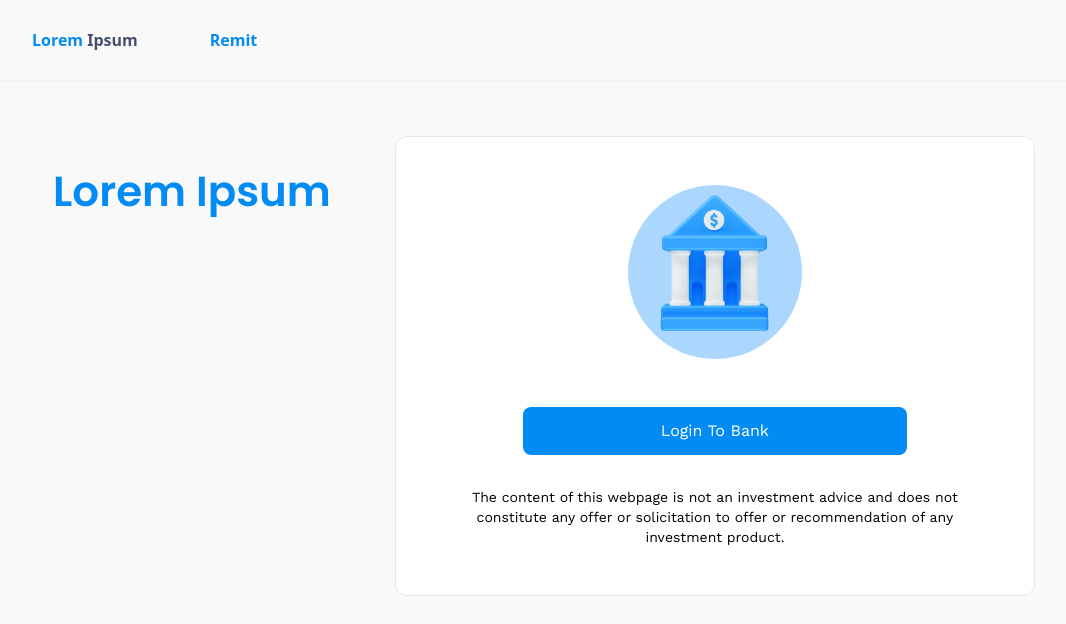
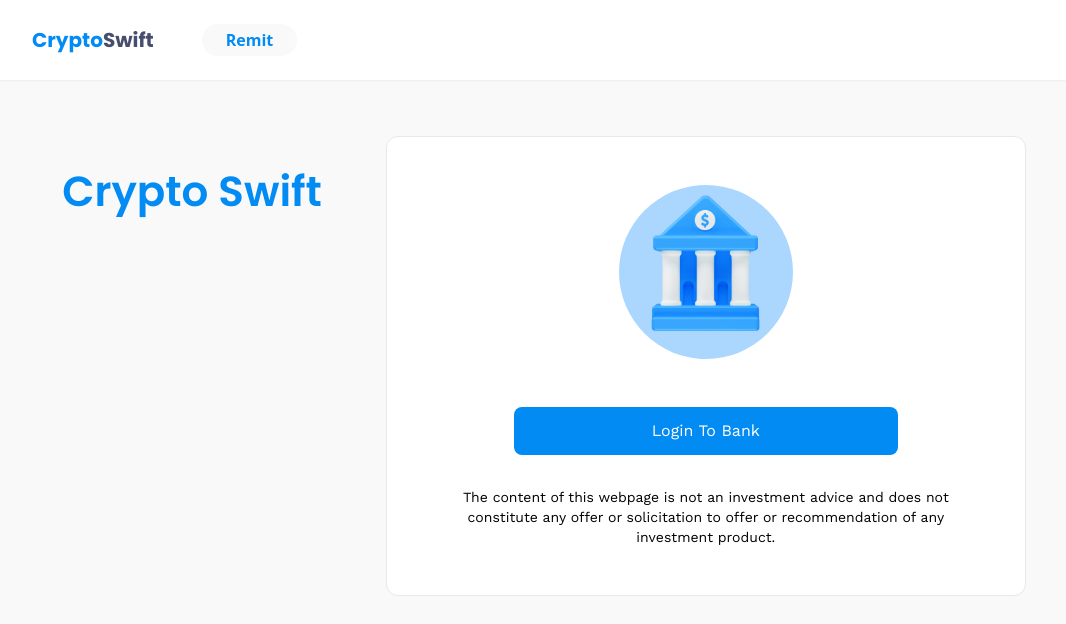
Before and after one commit to ferrjohnpainagan/crypto-swift-frontend-straitsx, a React (Create React App) app: page /bank-login in a window 1280 px wide. Shown: the top 624 px of the page, without its empty margins (64-1130 px from the left). Built offline with nearby package versions, Linux system fonts and the light colour scheme.

Commit message:
Updates displayed text

```diff
--- a/src/components/Header/index.tsx
+++ b/src/components/Header/index.tsx
@@ -3,10 +3,10 @@ import Remit from './Remit'
 
 const Header = () => {
   return (
-    <div className="flex h-20 w-screen items-center border-b-gray-400 px-24 shadow-sm">
-      <div className="font-extrabold">
-        <a className="text-blue1">Lorem</a>{' '}
-        <a className="text-indigo1">Ipsum</a>
+    <div className="flex h-20 w-screen items-center border-b-gray-400 bg-white px-24 shadow-sm">
+      <div className="font-poppins text-xl font-extrabold">
+        <a className="text-blue1">Crypto</a>
+        <a className="text-indigo1">Swift</a>
       </div>
       <Remit />
     </div>
--- a/src/pages/BankLogin/index.tsx
+++ b/src/pages/BankLogin/index.tsx
@@ -8,7 +8,7 @@ const BankLogin = () => {
         style={{ fontSize: '42px' }}
         className="mt-6 font-poppins font-semibold text-blue1"
       >
-        Lorem Ipsum
+        Crypto Swift
       </div>
       <BankLoginCard />
     </div>
```
